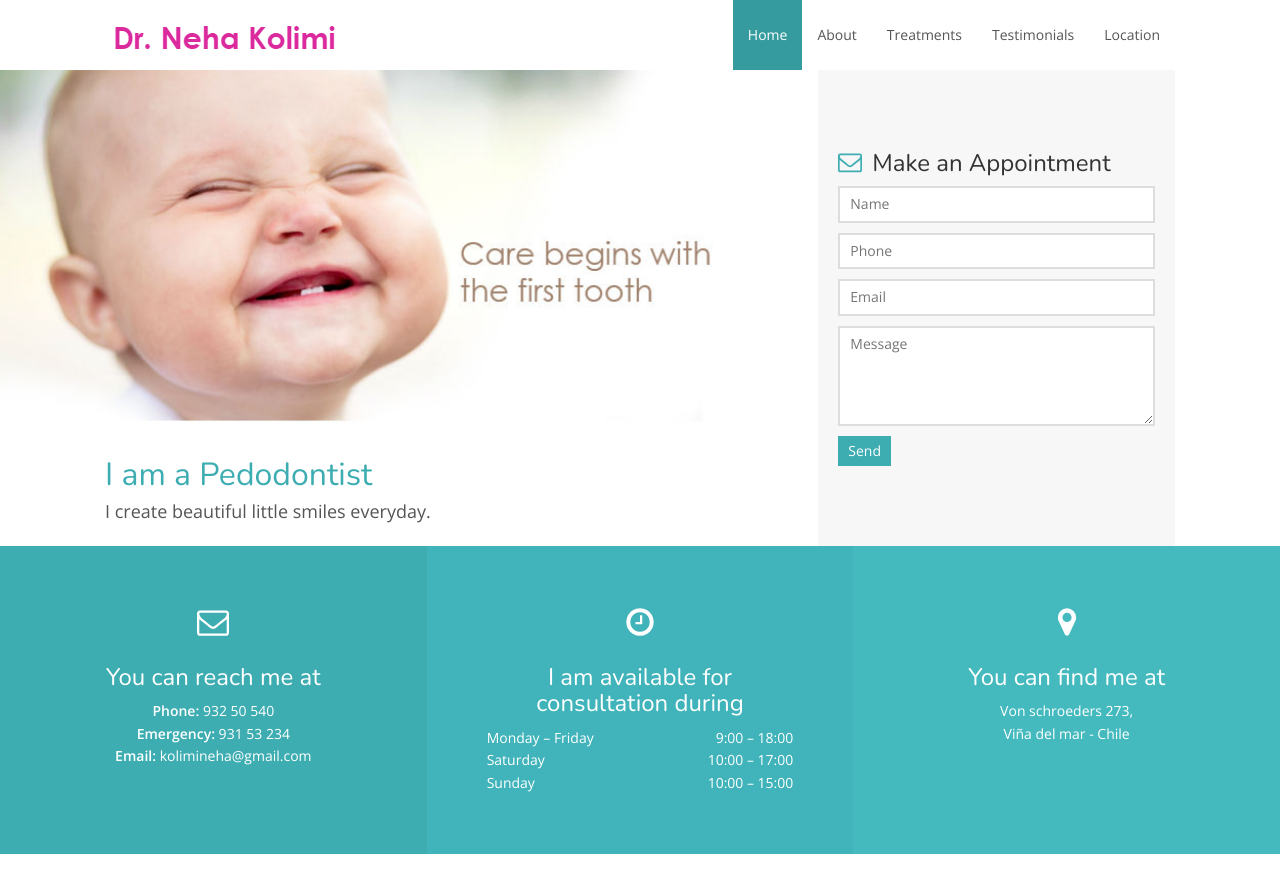
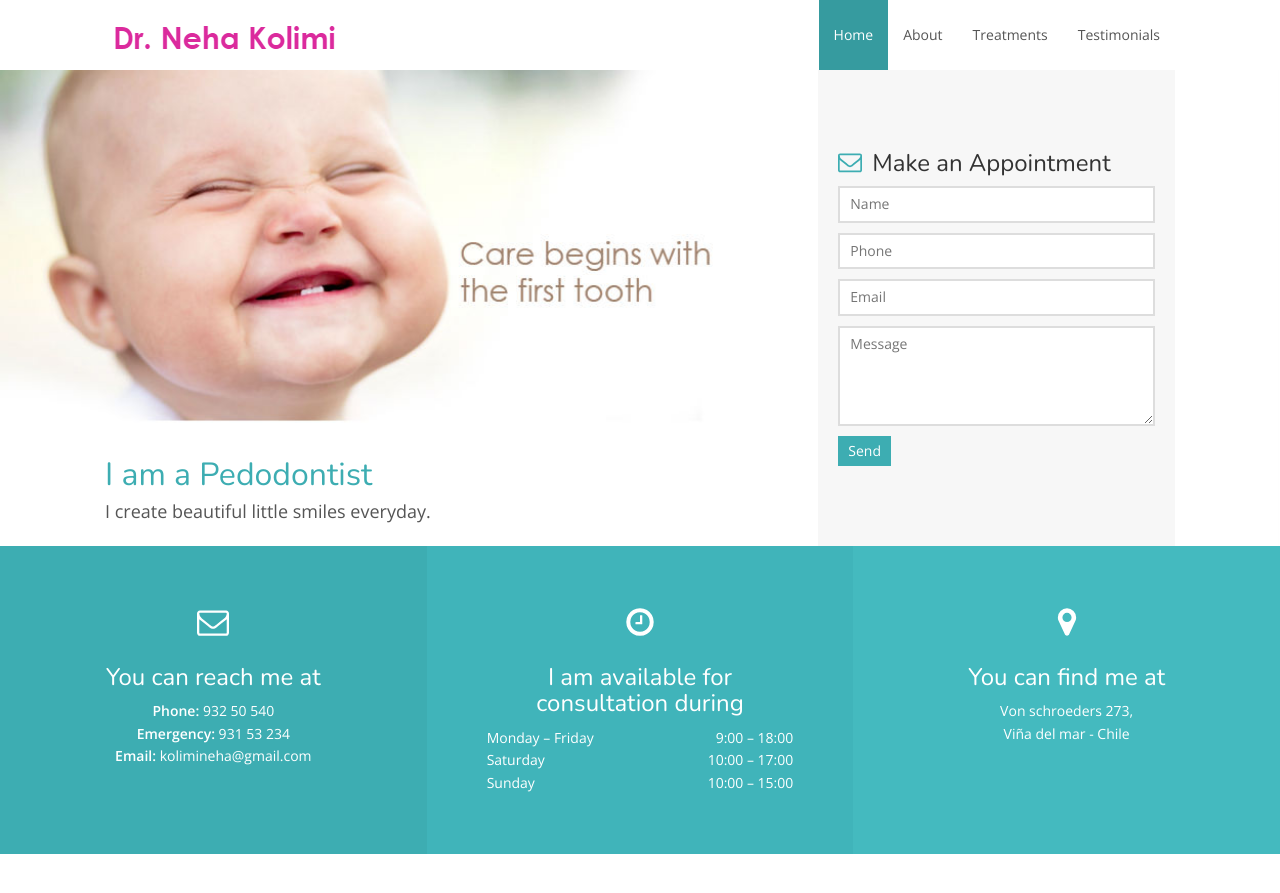
Before and after one commit to nehakolimi/nehakolimi.github.io, a Jekyll site: the page built from index.html, in a window 1280 px wide and 900 px high. Shown: the top 893 px of the window. Built offline with Jekyll 4.4.1, drawn with Linux system fonts in a browser that asks for light colours; nearby versions of some CDN libraries.

Commit message:
Update header

```diff
--- a/_includes/header.html
+++ b/_includes/header.html
@@ -21,7 +21,7 @@
                 <!--<li><a class="scroll" href="#team">Team</a></li>-->
                 <li><a class="scroll" href="#testimonials">Testimonials</a></li>
                 <!--<li><a class="scroll" href="#gallery">Gallery</a></li>-->
-                <li><a class="scroll" href="#location">Location</a></li>
+                <!--<li><a class="scroll" href="#location">Location</a></li>-->
             </ul>
         </div>
     </div>
```
